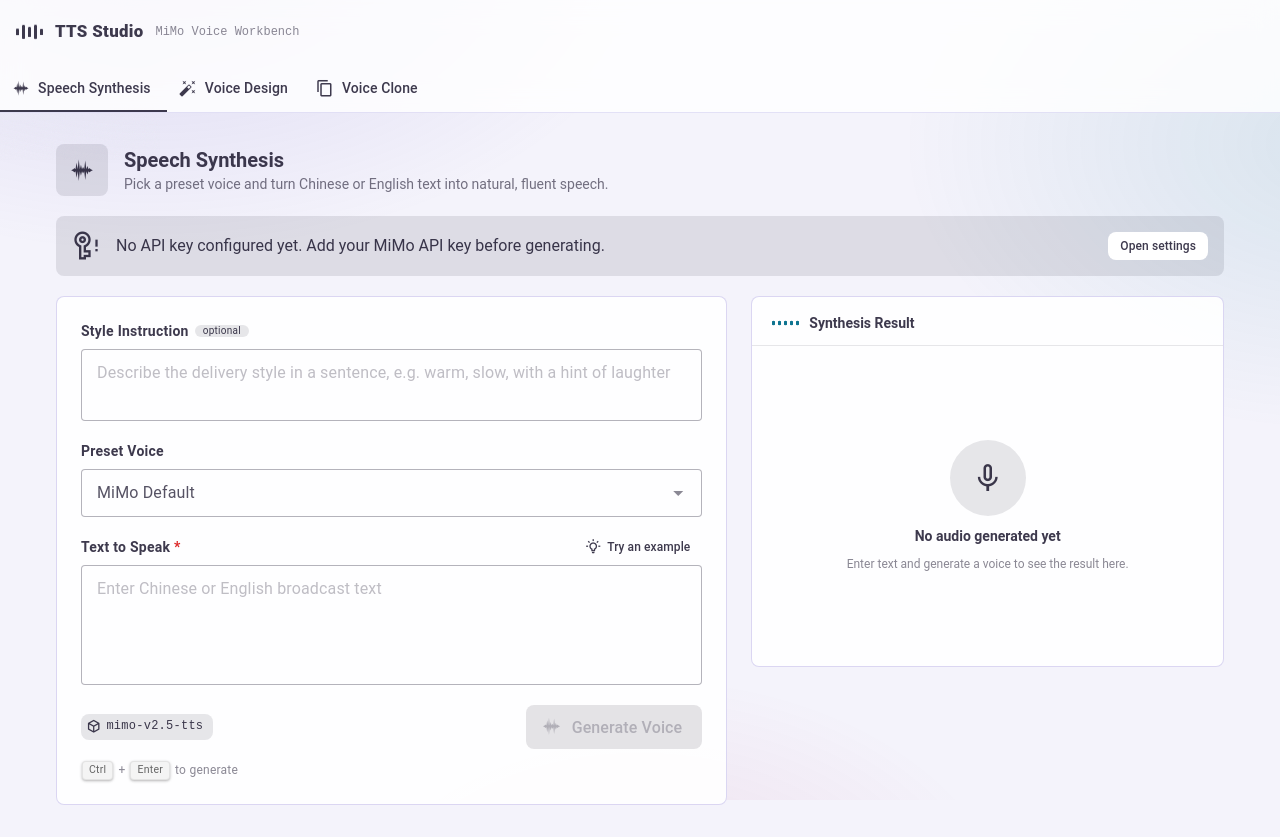
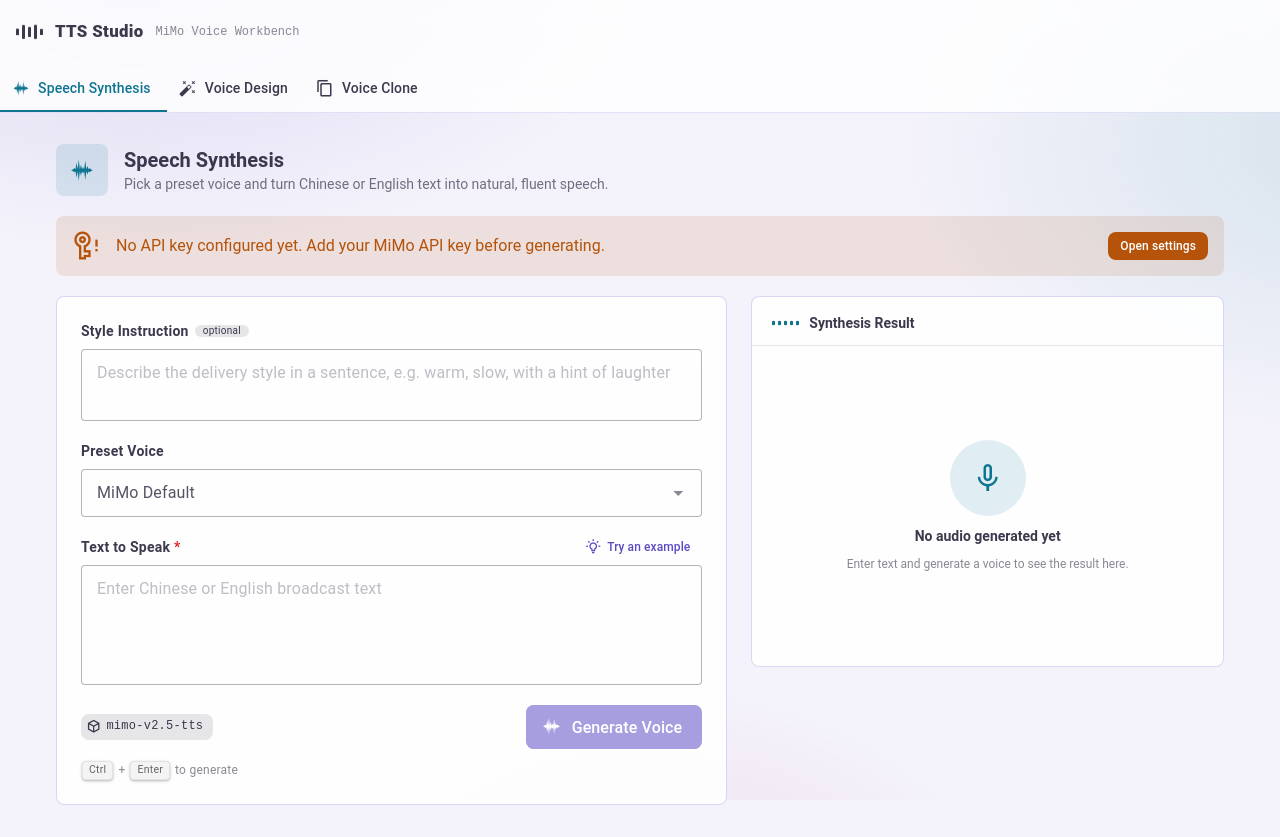
Before and after one commit to lfdevs/tts-studio, a Vue app: page /speech in a window 1280 px wide. Built offline with nearby package versions, Linux system fonts and the light colour scheme; a small style sheet from the web is missing.

Commit message:
fix: 恢复 Vuetify 主题色彩工具类并改用 theme.change 切换主题

```diff
--- a/src/App.vue
+++ b/src/App.vue
@@ -152,7 +152,7 @@
   ])
 
   watch(() => settings.theme, value => {
-    theme.global.name.value = value
+    theme.change(value)
   }, { immediate: true })
 
   watch(() => settings.locale, value => {
--- a/src/plugins/vuetify.ts
+++ b/src/plugins/vuetify.ts
@@ -64,7 +64,6 @@ export default createVuetify({
       light: studioLight,
       dark: studioDark,
     },
-    utilities: false,
   },
   locale: {
     locale: 'zhHans',
```
